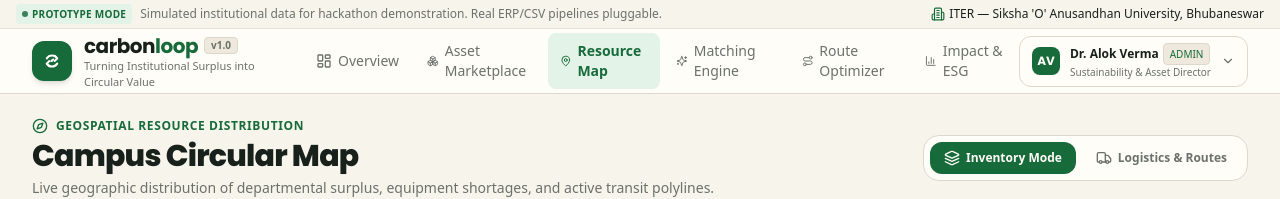
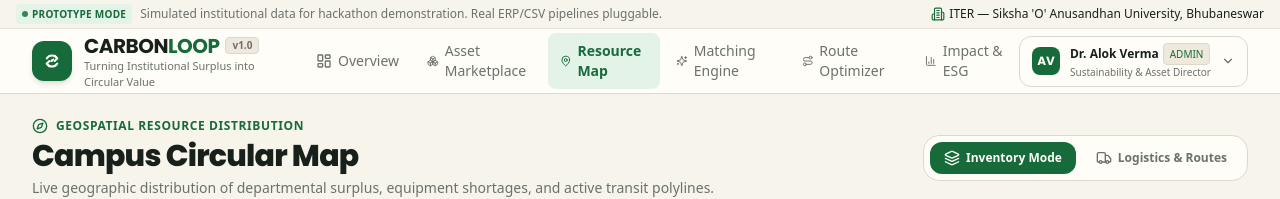
Before and after one commit to shreeyeshbaral/CarbonLoop, a Next.js app in the folder frontend/: page /map in a window 1280 px wide. Shown: the top 199 px of the page. Built offline with nearby package versions, Linux system fonts and the light colour scheme.

Commit message:
style(navbar): format brand logo text in uppercase CARBONLOOP

```diff
--- a/frontend/components/layout/Navbar.tsx
+++ b/frontend/components/layout/Navbar.tsx
@@ -78,7 +78,7 @@ export function Navbar() {
               <div className="flex flex-col">
                 <div className="flex items-center gap-1.5">
                   <span className="font-heading font-bold text-lg sm:text-xl tracking-tight text-ink">
-                    carbon<span className="text-forest font-bold">loop</span>
+                    CARBON<span className="text-forest font-bold">LOOP</span>
                   </span>
                   <span className="text-[9px] sm:text-[10px] font-semibold px-1.5 py-0.2 bg-surfaceSubtle border border-border text-ink-muted rounded">
                     v1.0
```
